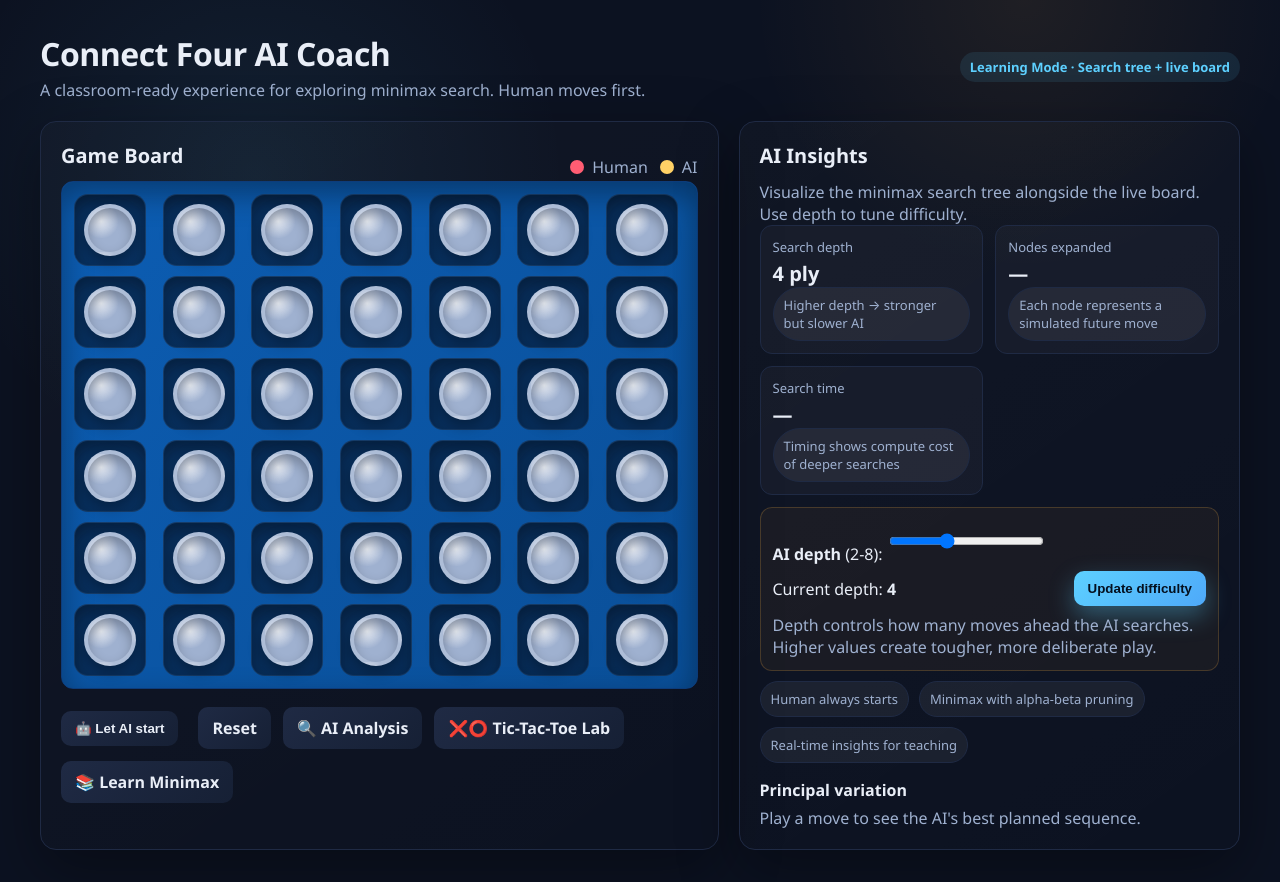
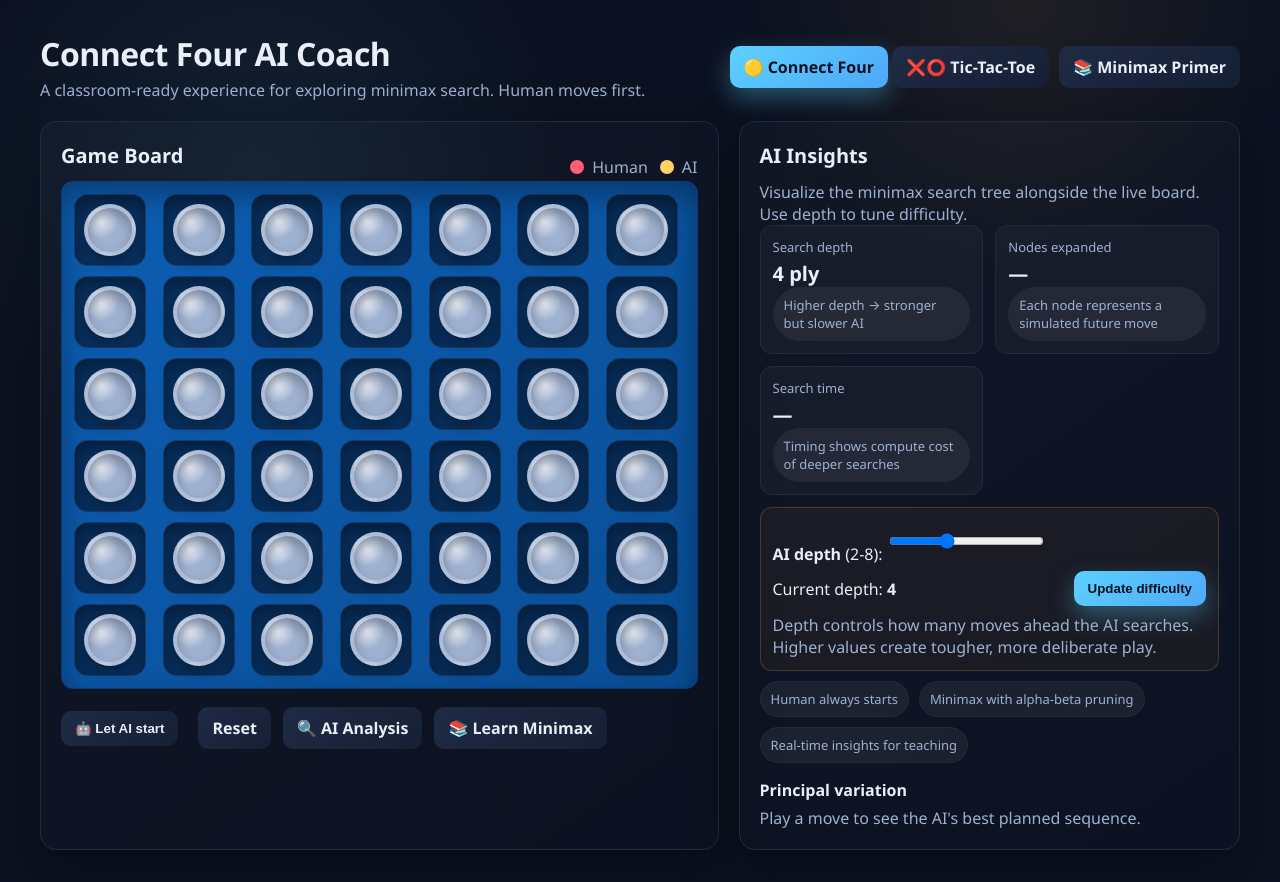
Before and after one commit to omaralmansoori/connectfour, a Flask app: page /play in a window 1280 px wide. Run offline with Flask 2, Linux system fonts and the light colour scheme.

Commit message:
Add game switcher UI to navigation
- Replace badge with game switcher component in play.html
- Update navigation in tictactoe.html with consistent game switcher
- Add active state styling to indicate current game
- Add link to Tic-Tac-Toe AI Analysis page

```diff
--- a/connectfour/templates/play.html
+++ b/connectfour/templates/play.html
@@ -13,7 +13,13 @@
         <h1>Connect Four AI Coach</h1>
         <p class="subtitle">A classroom-ready experience for exploring minimax search. Human moves first.</p>
       </div>
-      <span class="badge">Learning Mode · Search tree + live board</span>
+      <div class="nav-buttons">
+        <div class="game-switcher">
+          <span class="btn active">🟡 Connect Four</span>
+          <a href="{{ url_for('tictactoe') }}" class="btn secondary">❌⭕ Tic-Tac-Toe</a>
+        </div>
+        <a href="{{ url_for('learn') }}" class="btn secondary">📚 Minimax Primer</a>
+      </div>
     </div>
 
     {% if message %}
@@ -56,7 +62,6 @@
           </form>
           <a href="{{ url_for('reset') }}" class="btn secondary">Reset</a>
           <a href="{{ url_for('analysis') }}" class="btn secondary">🔍 AI Analysis</a>
-          <a href="{{ url_for('tictactoe') }}" class="btn secondary">❌⭕ Tic-Tac-Toe Lab</a>
           <a href="{{ url_for('learn') }}" class="btn secondary">📚 Learn Minimax</a>
         </div>
         {% if game_over %}
--- a/connectfour/templates/tictactoe.html
+++ b/connectfour/templates/tictactoe.html
@@ -14,7 +14,10 @@
         <p class="subtitle">A tiny game that makes alpha-beta pruning and search trees feel tangible.</p>
       </div>
       <div class="nav-buttons">
-        <a href="{{ url_for('play') }}" class="btn secondary">← Back to Connect Four</a>
+        <div class="game-switcher">
+          <a href="{{ url_for('play') }}" class="btn secondary">🟡 Connect Four</a>
+          <span class="btn active">❌⭕ Tic-Tac-Toe</span>
+        </div>
         <a href="{{ url_for('learn') }}" class="btn secondary">📚 Minimax Primer</a>
       </div>
     </div>
@@ -65,6 +68,7 @@
             <button class="btn secondary" type="submit">🤖 Let AI start</button>
           </form>
           <a href="{{ url_for('tictactoe_reset') }}" class="btn secondary">Reset</a>
+          <a href="{{ url_for('tictactoe_analysis') }}" class="btn secondary">🔍 AI Analysis</a>
           <form method="post" class="depth-inline">
             <input type="hidden" name="action" value="set_depth" />
             <label for="depth"><strong>Depth</strong> (2-9):</label>
```
